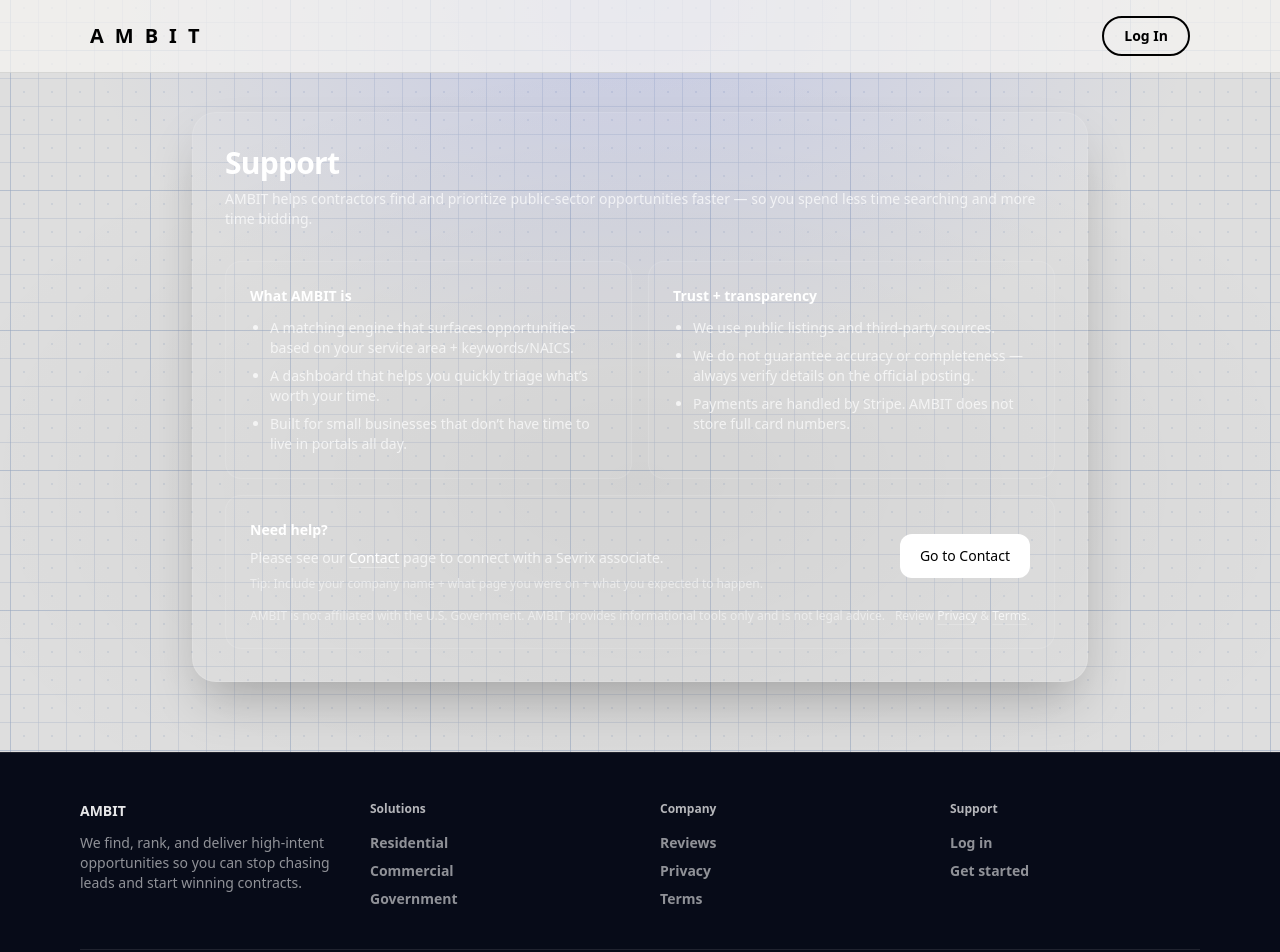
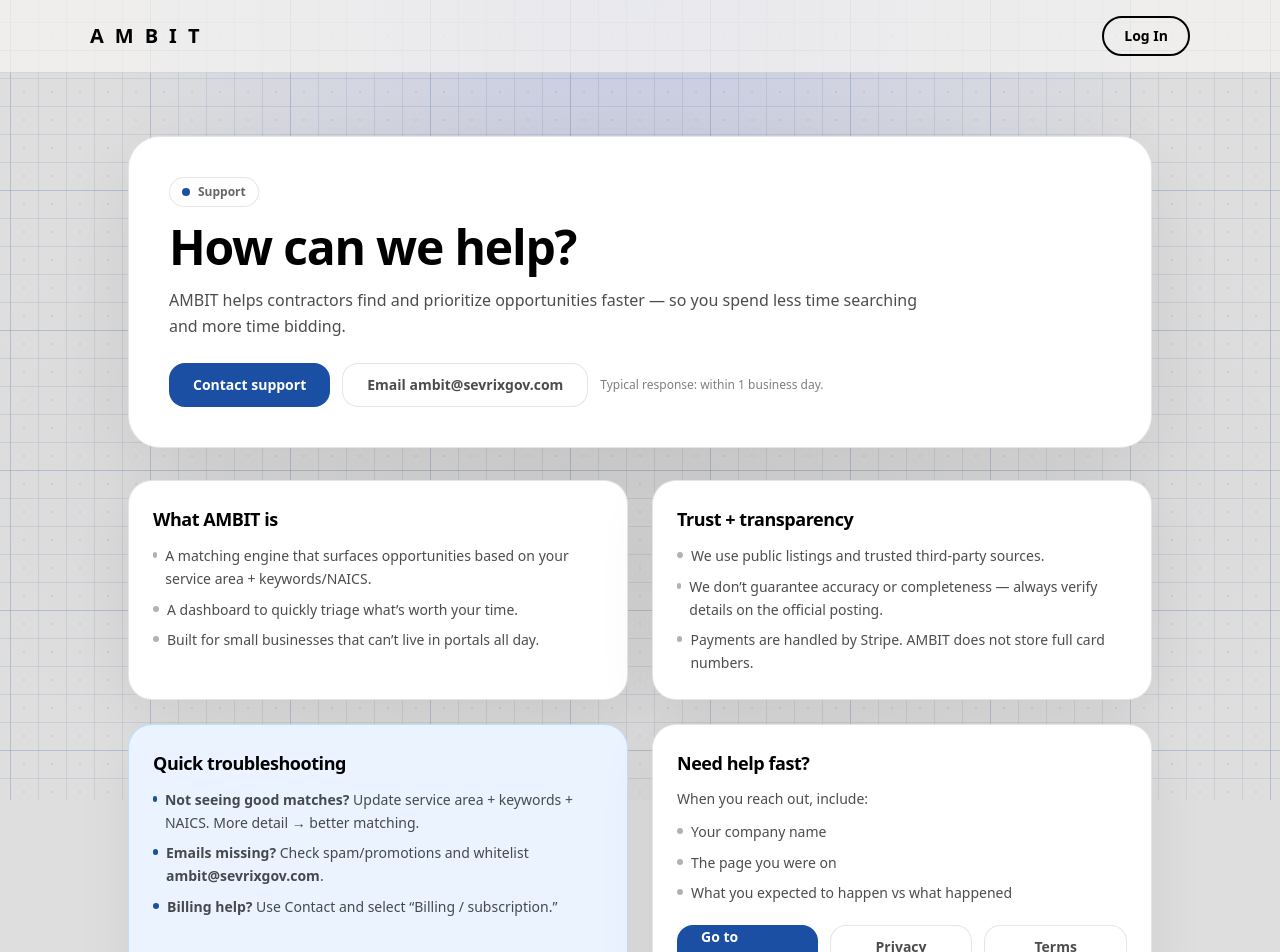
Before and after one commit to seansevrix/ambit, a Next.js app: page /support in a window 1280 px wide. Shown: the top 952 px of the page. Built offline with nearby package versions, Linux system fonts and the light colour scheme.

Commit message:
Improve Support/Contact readability on light theme

```diff
--- a/app/contact/page.tsx
+++ b/app/contact/page.tsx
@@ -11,16 +11,14 @@ export default function ContactPage() {
   const [message, setMessage] = useState("");
   const [status, setStatus] = useState<"idle" | "copied">("idle");
 
-  // NOTE: We are intentionally NOT displaying your email on the page.
-  // This is only used to build the mailto link on submit.
-  const ROUTE_TO_EMAIL = "sean.s@sevrixgov.com";
+  // Route email for contact
+  const ROUTE_TO_EMAIL = "ambit@sevrixgov.com";
 
   const isValid = useMemo(() => {
     if (!company.trim()) return false;
     if (!name.trim()) return false;
     if (!fromEmail.trim()) return false;
     if (!message.trim()) return false;
-    // light email check (MVP)
     if (!fromEmail.includes("@") || !fromEmail.includes(".")) return false;
     return true;
   }, [company, name, fromEmail, message]);
@@ -38,7 +36,6 @@ export default function ContactPage() {
       "",
       "—",
       "Note: This message was sent from the AMBIT contact form.",
-      "Emails are routed to AMBIT’s parent company — Sevrix Government Contracting.",
     ];
     const safeBody = encodeURIComponent(bodyLines.join("\n"));
     return `mailto:${ROUTE_TO_EMAIL}?subject=${safeTopic}&body=${safeBody}`;
@@ -57,9 +54,9 @@ export default function ContactPage() {
         ].join("\n")
       );
       setStatus("copied");
-      setTimeout(() => setStatus("idle"), 1500);
+      setTimeout(() => setStatus("idle"), 1400);
     } catch {
-      // no-op (clipboard blocked)
+      // clipboard blocked — ignore
     }
   }
 
@@ -67,151 +64,146 @@ export default function ContactPage() {
     e.preventDefault();
     if (!isValid) return;
 
-    // Open the user's email client with a prefilled message.
-    // (MVP-friendly, no backend email service required.)
+    // MVP: opens user's email app with everything prefilled
     window.location.href = mailto;
   }
 
   return (
-    <main className="min-h-[calc(100vh-120px)] px-4 py-10">
-      <div className="mx-auto w-full max-w-3xl">
-        <div className="rounded-3xl border border-white/10 bg-white/[0.04] p-8 shadow-2xl backdrop-blur">
-          <h1 className="text-3xl font-semibold tracking-tight text-white">
+    <main className="min-h-[calc(100vh-80px)] px-4 py-14 sm:py-16">
+      <div className="mx-auto w-full max-w-4xl">
+        {/* Header */}
+        <div className="rounded-[32px] border border-black/10 bg-white p-7 shadow-[0_24px_80px_rgba(0,0,0,0.08)] md:p-10">
+          <div className="inline-flex items-center gap-2 rounded-full border border-black/10 bg-white px-3 py-1.5 text-xs font-semibold text-black/60">
+            <span className="inline-flex h-2 w-2 rounded-full bg-[#1A4FA3]" />
             Contact
+          </div>
+
+          <h1 className="mt-4 text-3xl font-black tracking-tight text-black md:text-5xl">
+            Send us a note
           </h1>
-          <p className="mt-2 text-sm text-white/70">
-            Questions, issues, or feedback — send a note and we’ll route it to a
-            Sevrix associate.
+
+          <p className="mt-4 max-w-3xl text-sm leading-relaxed text-black/70 md:text-base">
+            Questions, issues, or feedback — message us and we’ll route it to an
+            AMBIT associate.
           </p>
 
-          <div className="mt-6 grid gap-6">
-            <div className="rounded-2xl border border-white/10 bg-white/[0.03] p-5">
-              <p className="text-sm text-white/80">
-                <span className="font-medium text-white">How it works:</span>{" "}
-                Fill this out and hit <span className="font-medium">Send</span>.
-                Your email app will open with everything pre-filled.
-              </p>
-              <p className="mt-2 text-xs text-white/60">
-                * Please don’t include payment details, passwords, or sensitive
-                personal data.
-              </p>
+          <div className="mt-6 rounded-3xl border border-[#63A7FF]/30 bg-[#EAF3FF] px-5 py-4 text-sm font-semibold leading-relaxed text-[#0B2A55]">
+            <span className="font-black">How it works:</span> Fill this out and hit{" "}
+            <span className="font-black">Send</span>. Your email app will open with
+            everything pre-filled.
+            <div className="mt-2 text-xs font-semibold text-[#0B2A55]/70">
+              Please don’t include payment details, passwords, or sensitive personal data.
+            </div>
+          </div>
         </div>
 
-            <form onSubmit={handleSubmit} className="grid gap-4">
+        {/* Form */}
+        <div className="mt-8 rounded-3xl border border-black/10 bg-white p-6 shadow-[0_18px_60px_rgba(0,0,0,0.07)] md:p-8">
+          <form onSubmit={handleSubmit} className="grid gap-5">
             <div className="grid gap-4 md:grid-cols-2">
-                <div className="grid gap-2">
-                  <label className="text-sm text-white/80">Company name</label>
+              <div>
+                <label className="text-xs font-semibold text-black/55">
+                  Company name
+                </label>
                 <input
                   value={company}
                   onChange={(e) => setCompany(e.target.value)}
                   placeholder="Your company"
-                    className="h-11 w-full rounded-xl border border-white/10 bg-white/[0.03] px-4 text-sm text-white placeholder:text-white/40 outline-none focus:border-white/20"
+                  className="mt-2 h-11 w-full rounded-xl border border-black/10 bg-white px-4 text-sm text-black placeholder:text-black/35 outline-none focus:border-[#63A7FF] focus:ring-2 focus:ring-[#63A7FF]/20"
                 />
               </div>
 
-                <div className="grid gap-2">
-                  <label className="text-sm text-white/80">Your name</label>
+              <div>
+                <label className="text-xs font-semibold text-black/55">
+                  Your name
+                </label>
                 <input
                   value={name}
                   onChange={(e) => setName(e.target.value)}
                   placeholder="First + last"
-                    className="h-11 w-full rounded-xl border border-white/10 bg-white/[0.03] px-4 text-sm text-white placeholder:text-white/40 outline-none focus:border-white/20"
+                  className="mt-2 h-11 w-full rounded-xl border border-black/10 bg-white px-4 text-sm text-black placeholder:text-black/35 outline-none focus:border-[#63A7FF] focus:ring-2 focus:ring-[#63A7FF]/20"
                 />
               </div>
             </div>
 
             <div className="grid gap-4 md:grid-cols-2">
-                <div className="grid gap-2">
-                  <label className="text-sm text-white/80">
+              <div>
+                <label className="text-xs font-semibold text-black/55">
                   Best email to reply to
                 </label>
                 <input
                   value={fromEmail}
                   onChange={(e) => setFromEmail(e.target.value)}
                   placeholder="you@company.com"
-                    className="h-11 w-full rounded-xl border border-white/10 bg-white/[0.03] px-4 text-sm text-white placeholder:text-white/40 outline-none focus:border-white/20"
+                  className="mt-2 h-11 w-full rounded-xl border border-black/10 bg-white px-4 text-sm text-black placeholder:text-black/35 outline-none focus:border-[#63A7FF] focus:ring-2 focus:ring-[#63A7FF]/20"
                 />
               </div>
 
-                <div className="grid gap-2">
-                  <label className="text-sm text-white/80">Topic</label>
+              <div>
+                <label className="text-xs font-semibold text-black/55">Topic</label>
                 <select
                   value={topic}
                   onChange={(e) => setTopic(e.target.value)}
-                    className="h-11 w-full rounded-xl border border-white/10 bg-white/[0.03] px-4 text-sm text-white outline-none focus:border-white/20"
+                  className="mt-2 h-11 w-full rounded-xl border border-black/10 bg-white px-4 text-sm text-black outline-none focus:border-[#63A7FF] focus:ring-2 focus:ring-[#63A7FF]/20"
                 >
-                    <option className="bg-[#0B1220]" value="General question">
-                      General question
-                    </option>
-                    <option className="bg-[#0B1220]" value="Billing / subscription">
-                      Billing / subscription
-                    </option>
-                    <option className="bg-[#0B1220]" value="Bug / technical issue">
-                      Bug / technical issue
-                    </option>
-                    <option className="bg-[#0B1220]" value="Feature request">
-                      Feature request
-                    </option>
-                    <option className="bg-[#0B1220]" value="Partnership / enterprise">
-                      Partnership / enterprise
-                    </option>
+                  <option value="General question">General question</option>
+                  <option value="Billing / subscription">Billing / subscription</option>
+                  <option value="Bug / technical issue">Bug / technical issue</option>
+                  <option value="Feature request">Feature request</option>
+                  <option value="Partnership / enterprise">Partnership / enterprise</option>
                 </select>
               </div>
             </div>
 
-              <div className="grid gap-2">
-                <label className="text-sm text-white/80">Message</label>
+            <div>
+              <label className="text-xs font-semibold text-black/55">Message</label>
               <textarea
                 value={message}
                 onChange={(e) => setMessage(e.target.value)}
                 placeholder="What can we help with?"
                 rows={6}
-                  className="w-full resize-none rounded-xl border border-white/10 bg-white/[0.03] px-4 py-3 text-sm text-white placeholder:text-white/40 outline-none focus:border-white/20"
+                className="mt-2 w-full resize-none rounded-xl border border-black/10 bg-white px-4 py-3 text-sm text-black placeholder:text-black/35 outline-none focus:border-[#63A7FF] focus:ring-2 focus:ring-[#63A7FF]/20"
               />
-                <div className="flex items-center justify-between gap-3">
-                  <p className="text-xs text-white/50">
-                    Emails will be directed to AMBIT’s parent company —{" "}
-                    <span className="text-white/70">
-                      Sevrix Government Contracting
-                    </span>
-                    .
+
+              <div className="mt-3 flex flex-col gap-3 sm:flex-row sm:items-center sm:justify-between">
+                <p className="text-xs text-black/55">
+                  This message will open in your email app and send to{" "}
+                  <span className="font-semibold text-black">ambit@sevrixgov.com</span>.
                 </p>
 
                 <button
                   type="button"
                   onClick={handleCopy}
-                    className="rounded-lg border border-white/10 bg-white/[0.04] px-3 py-1.5 text-xs text-white/80 hover:bg-white/[0.06]"
+                  className="inline-flex items-center justify-center rounded-xl border border-black/10 bg-white px-3 py-2 text-xs font-semibold text-black/70 hover:bg-black/[0.03]"
                 >
                   {status === "copied" ? "Copied ✅" : "Copy message"}
                 </button>
               </div>
             </div>
 
-              <div className="mt-2 flex flex-col gap-3 sm:flex-row sm:items-center sm:justify-between">
-                <p className="text-xs text-white/50">
-                  AMBIT is not affiliated with the U.S. Government. Information
-                  provided is for general informational purposes only.
+            <div className="mt-1 flex flex-col gap-3 sm:flex-row sm:items-center sm:justify-between">
+              <p className="text-xs text-black/55">
+                AMBIT is not affiliated with the U.S. Government. Information provided
+                is for general informational purposes only.
               </p>
 
               <button
                 type="submit"
                 disabled={!isValid}
-                  className="h-11 rounded-xl bg-white px-6 text-sm font-medium text-black disabled:cursor-not-allowed disabled:opacity-40"
+                className="h-11 rounded-2xl bg-[#1A4FA3] px-6 text-sm font-semibold text-white hover:bg-[#15428B] disabled:cursor-not-allowed disabled:opacity-40"
               >
                 Send message
               </button>
             </div>
 
             {!isValid && (
-                <p className="text-xs text-white/50">
-                  Fill out company, name, reply-to email, and message to enable
-                  send.
+              <p className="text-xs text-black/50">
+                Fill out company, name, reply-to email, and message to enable send.
               </p>
             )}
           </form>
         </div>
       </div>
-      </div>
     </main>
   );
 }
--- a/app/support/page.tsx
+++ b/app/support/page.tsx
@@ -1,116 +1,194 @@
 // app/support/page.tsx
 import Link from "next/link";
+import type { ReactNode } from "react";
 
 export const metadata = {
   title: "Support | AMBIT",
   description:
-    "Learn what AMBIT is, how we handle trust and transparency, and how to contact a Sevrix associate for help.",
+    "Learn what AMBIT is, how we handle trust and transparency, and how to contact an AMBIT associate for help.",
 };
+
+function Card({
+  title,
+  children,
+  tone = "default",
+}: {
+  title: string;
+  children: ReactNode;
+  tone?: "default" | "highlight";
+}) {
+  const cls =
+    tone === "highlight"
+      ? "rounded-3xl border border-[#63A7FF]/30 bg-[#EAF3FF] p-6 shadow-[0_18px_60px_rgba(0,0,0,0.06)]"
+      : "rounded-3xl border border-black/10 bg-white p-6 shadow-[0_18px_60px_rgba(0,0,0,0.07)]";
+
+  return (
+    <section className={cls}>
+      <h2 className="text-lg font-black tracking-tight text-black">{title}</h2>
+      <div className="mt-3 text-sm leading-relaxed text-black/70">{children}</div>
+    </section>
+  );
+}
 
 export default function SupportPage() {
   return (
-    <main className="min-h-[calc(100vh-120px)] px-4 py-10">
-      <div className="mx-auto w-full max-w-4xl">
-        <div className="rounded-3xl border border-white/10 bg-white/[0.04] p-8 shadow-2xl backdrop-blur">
-          <h1 className="text-3xl font-semibold tracking-tight text-white">
+    <main className="min-h-[calc(100vh-80px)] px-4 py-14 sm:py-16">
+      <div className="mx-auto w-full max-w-5xl">
+        {/* Header */}
+        <div className="rounded-[32px] border border-black/10 bg-white p-7 shadow-[0_24px_80px_rgba(0,0,0,0.08)] md:p-10">
+          <div className="inline-flex items-center gap-2 rounded-full border border-black/10 bg-white px-3 py-1.5 text-xs font-semibold text-black/60">
+            <span className="inline-flex h-2 w-2 rounded-full bg-[#1A4FA3]" />
             Support
+          </div>
+
+          <h1 className="mt-4 text-3xl font-black tracking-tight text-black md:text-5xl">
+            How can we help?
           </h1>
-          <p className="mt-2 text-sm text-white/70">
-            AMBIT helps contractors find and prioritize public-sector
-            opportunities faster — so you spend less time searching and more
-            time bidding.
+
+          <p className="mt-4 max-w-3xl text-sm leading-relaxed text-black/70 md:text-base">
+            AMBIT helps contractors find and prioritize opportunities faster — so
+            you spend less time searching and more time bidding.
           </p>
 
-          <div className="mt-8 grid gap-4 md:grid-cols-2">
-            <section className="rounded-2xl border border-white/10 bg-white/[0.03] p-6">
-              <h2 className="text-sm font-semibold text-white">What AMBIT is</h2>
-              <ul className="mt-3 list-disc space-y-2 pl-5 text-sm text-white/70">
-                <li>
+          <div className="mt-6 flex flex-col gap-3 sm:flex-row sm:items-center">
+            <Link
+              href="/contact"
+              className="inline-flex h-11 items-center justify-center rounded-2xl bg-[#1A4FA3] px-6 text-sm font-semibold text-white hover:bg-[#15428B]"
+            >
+              Contact support
+            </Link>
+
+            <a
+              href="mailto:ambit@sevrixgov.com"
+              className="inline-flex h-11 items-center justify-center rounded-2xl border border-black/10 bg-white px-6 text-sm font-semibold text-black/70 hover:bg-black/[0.03]"
+            >
+              Email ambit@sevrixgov.com
+            </a>
+
+            <div className="text-xs text-black/50">
+              Typical response: within 1 business day.
+            </div>
+          </div>
+        </div>
+
+        {/* Body */}
+        <div className="mt-8 grid gap-6 md:grid-cols-2">
+          <Card title="What AMBIT is">
+            <ul className="mt-1 space-y-2">
+              <li className="flex gap-2">
+                <span className="mt-[7px] h-1.5 w-1.5 rounded-full bg-black/30" />
+                <span>
                   A matching engine that surfaces opportunities based on your
                   service area + keywords/NAICS.
+                </span>
               </li>
-                <li>
-                  A dashboard that helps you quickly triage what’s worth your
-                  time.
+              <li className="flex gap-2">
+                <span className="mt-[7px] h-1.5 w-1.5 rounded-full bg-black/30" />
+                <span>A dashboard to quickly triage what’s worth your time.</span>
               </li>
-                <li>
-                  Built for small businesses that don’t have time to live in
-                  portals all day.
+              <li className="flex gap-2">
+                <span className="mt-[7px] h-1.5 w-1.5 rounded-full bg-black/30" />
+                <span>Built for small businesses that can’t live in portals all day.</span>
               </li>
             </ul>
-            </section>
+          </Card>
 
-            <section className="rounded-2xl border border-white/10 bg-white/[0.03] p-6">
-              <h2 className="text-sm font-semibold text-white">
-                Trust + transparency
-              </h2>
-              <ul className="mt-3 list-disc space-y-2 pl-5 text-sm text-white/70">
-                <li>We use public listings and third-party sources.</li>
-                <li>
-                  We do not guarantee accuracy or completeness — always verify
-                  details on the official posting.
+          <Card title="Trust + transparency">
+            <ul className="mt-1 space-y-2">
+              <li className="flex gap-2">
+                <span className="mt-[7px] h-1.5 w-1.5 rounded-full bg-black/30" />
+                <span>We use public listings and trusted third-party sources.</span>
               </li>
-                <li>
+              <li className="flex gap-2">
+                <span className="mt-[7px] h-1.5 w-1.5 rounded-full bg-black/30" />
+                <span>
+                  We don’t guarantee accuracy or completeness — always verify details
+                  on the official posting.
+                </span>
+              </li>
+              <li className="flex gap-2">
+                <span className="mt-[7px] h-1.5 w-1.5 rounded-full bg-black/30" />
+                <span>
                   Payments are handled by Stripe. AMBIT does not store full card
                   numbers.
+                </span>
               </li>
             </ul>
-            </section>
+          </Card>
+
+          <Card title="Quick troubleshooting" tone="highlight">
+            <ul className="mt-1 space-y-2">
+              <li className="flex gap-2">
+                <span className="mt-[7px] h-1.5 w-1.5 rounded-full bg-[#1A4FA3]" />
+                <span>
+                  <b>Not seeing good matches?</b> Update service area + keywords + NAICS.
+                  More detail → better matching.
+                </span>
+              </li>
+              <li className="flex gap-2">
+                <span className="mt-[7px] h-1.5 w-1.5 rounded-full bg-[#1A4FA3]" />
+                <span>
+                  <b>Emails missing?</b> Check spam/promotions and whitelist{" "}
+                  <span className="font-semibold">ambit@sevrixgov.com</span>.
+                </span>
+              </li>
+              <li className="flex gap-2">
+                <span className="mt-[7px] h-1.5 w-1.5 rounded-full bg-[#1A4FA3]" />
+                <span>
+                  <b>Billing help?</b> Use Contact and select “Billing / subscription.”
+                </span>
+              </li>
+            </ul>
+          </Card>
+
+          <Card title="Need help fast?">
+            <div className="text-sm text-black/70">
+              When you reach out, include:
             </div>
+            <ul className="mt-3 space-y-2">
+              <li className="flex gap-2">
+                <span className="mt-[7px] h-1.5 w-1.5 rounded-full bg-black/30" />
+                <span>Your company name</span>
+              </li>
+              <li className="flex gap-2">
+                <span className="mt-[7px] h-1.5 w-1.5 rounded-full bg-black/30" />
+                <span>The page you were on</span>
+              </li>
+              <li className="flex gap-2">
+                <span className="mt-[7px] h-1.5 w-1.5 rounded-full bg-black/30" />
+                <span>What you expected to happen vs what happened</span>
+              </li>
+            </ul>
 
-          <section className="mt-4 rounded-2xl border border-white/10 bg-white/[0.03] p-6">
-            <div className="flex flex-col gap-3 sm:flex-row sm:items-center sm:justify-between">
-              <div>
-                <h2 className="text-sm font-semibold text-white">Need help?</h2>
-                <p className="mt-2 text-sm text-white/70">
-                  Please see our{" "}
+            <div className="mt-5 flex flex-col gap-3 sm:flex-row">
               <Link
                 href="/contact"
-                    className="text-white underline decoration-white/30 underline-offset-4 hover:decoration-white/60"
-                  >
-                    Contact
-                  </Link>{" "}
-                  page to connect with a Sevrix associate.
-                </p>
-                <p className="mt-2 text-xs text-white/50">
-                  Tip: Include your company name + what page you were on + what
-                  you expected to happen.
-                </p>
-              </div>
-
-              <Link
-                href="/contact"
-                className="inline-flex h-11 items-center justify-center rounded-xl bg-white px-5 text-sm font-medium text-black"
+                className="inline-flex h-11 flex-1 items-center justify-center rounded-2xl bg-[#1A4FA3] px-6 text-sm font-semibold text-white hover:bg-[#15428B]"
               >
                 Go to Contact
               </Link>
-            </div>
 
-            <div className="mt-4 flex flex-col gap-2 sm:flex-row sm:items-center sm:justify-between">
-              <p className="text-xs text-white/50">
-                AMBIT is not affiliated with the U.S. Government. AMBIT provides
-                informational tools only and is not legal advice.
-              </p>
-
-              <p className="text-xs text-white/50">
-                Review{" "}
               <Link
                 href="/privacy"
-                  className="text-white/70 underline decoration-white/20 underline-offset-4 hover:decoration-white/50"
+                className="inline-flex h-11 flex-1 items-center justify-center rounded-2xl border border-black/10 bg-white px-6 text-sm font-semibold text-black/70 hover:bg-black/[0.03]"
               >
                 Privacy
-                </Link>{" "}
-                &{" "}
+              </Link>
+
               <Link
                 href="/terms"
-                  className="text-white/70 underline decoration-white/20 underline-offset-4 hover:decoration-white/50"
+                className="inline-flex h-11 flex-1 items-center justify-center rounded-2xl border border-black/10 bg-white px-6 text-sm font-semibold text-black/70 hover:bg-black/[0.03]"
               >
                 Terms
               </Link>
-                .
-              </p>
             </div>
-          </section>
+          </Card>
+        </div>
+
+        {/* Footer note */}
+        <div className="mt-8 rounded-3xl border border-black/10 bg-white px-6 py-5 text-xs leading-relaxed text-black/55 shadow-[0_18px_60px_rgba(0,0,0,0.06)]">
+          AMBIT is not affiliated with the U.S. Government. AMBIT provides
+          informational tools only and is not legal advice.
         </div>
       </div>
     </main>
```
Lines whose indentation alone changed are shown as unchanged.
